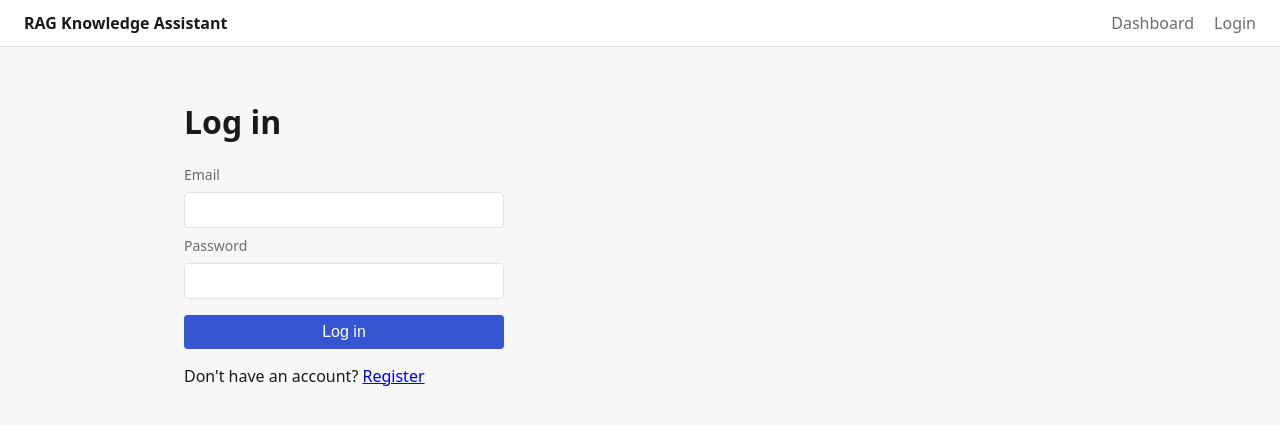
After one commit to Tristan-Bookhans-Git-Repo/RAG-Knowledge-Assistant, a FastAPI app: template app/templates/login.html in a window 1280 px wide. The commit adds this page. Shown: the top 425 px of the page. Run offline with FastAPI, Linux system fonts and the light colour scheme; the template is opened without the code that fills it, so the values that code supplies are empty; parts of the project's set-up code (start-up, migrations or seed data) failed here and were passed over.

Commit message:
US6.2 - Add cookie-based auth, frontend pages, and tests
- Introduce cookie-based authentication and server-rendered frontend routes.
- Add get_current_user_from_cookie and cookie helpers to auth flows so login/refresh set HttpOnly cookies and logout clears them.
- Wire a frontend router that redirects / to /login or /dashboard, and add login/register templates, auth JS, and CSS.
- Update main to include the frontend router and remove the old index template.
- Make RefreshRequest.refresh_token optional and expand integration tests to verify cookie behaviour and new frontend routes.

```diff
--- a/app/main.py
+++ b/app/main.py
@@ -4,8 +4,8 @@ from contextlib import asynccontextmanager
 from pathlib import Path
 
 import httpx
-from fastapi import FastAPI, Request
-from fastapi.responses import HTMLResponse, JSONResponse
+from fastapi import FastAPI
+from fastapi.responses import JSONResponse
 from fastapi.staticfiles import StaticFiles
 from sqlalchemy import text
 
@@ -13,9 +13,9 @@ from app.config import settings
 from app.db.session import engine
 from app.routers.auth import router as auth_router
 from app.routers.documents import router as documents_router
+from app.routers.frontend import router as frontend_router
 from app.routers.query import router as query_router
 from app.services.embeddings import get_embeddings, validate_embedding_dim
-from app.templating import templates
 
 logger = logging.getLogger(__name__)
 
@@ -32,11 +32,7 @@ app.mount("/static", StaticFiles(directory=Path(__file__).parent / "static"), na
 app.include_router(auth_router)
 app.include_router(documents_router)
 app.include_router(query_router)
-
-
-@app.get("/", response_class=HTMLResponse)
-async def index(request: Request) -> HTMLResponse:
-    return templates.TemplateResponse(request, "index.html")
+app.include_router(frontend_router)
 
 
 @app.get("/health")
--- a/app/schemas/auth.py
+++ b/app/schemas/auth.py
@@ -21,7 +21,7 @@ class TokenResponse(BaseModel):
 
 
 class RefreshRequest(BaseModel):
-    refresh_token: str
+    refresh_token: str | None = None
 
 
 class UserResponse(BaseModel):
--- a/app/static/css/style.css
+++ b/app/static/css/style.css
@@ -52,3 +52,39 @@ body {
     margin: 0 auto;
     padding: 2rem 1.5rem;
 }
+
+form {
+    display: flex;
+    flex-direction: column;
+    gap: 0.5rem;
+    max-width: 320px;
+}
+
+form label {
+    font-size: 0.875rem;
+    color: var(--color-muted);
+}
+
+form input {
+    padding: 0.5rem;
+    border: 1px solid var(--color-border);
+    border-radius: 4px;
+    font-size: 1rem;
+}
+
+form button {
+    margin-top: 0.5rem;
+    padding: 0.5rem 1rem;
+    border: none;
+    border-radius: 4px;
+    background: var(--color-accent);
+    color: #fff;
+    font-size: 1rem;
+    cursor: pointer;
+}
+
+.form-error {
+    color: #c62828;
+    font-size: 0.875rem;
+    margin: 0;
+}
--- /dev/null
+++ b/app/static/js/auth.js
@@ -0,0 +1,31 @@
+function attachAuthForm(formId, errorId, url, onSuccessRedirect) {
+    const form = document.getElementById(formId);
+    if (!form) return;
+
+    form.addEventListener("submit", async (event) => {
+        event.preventDefault();
+        const errorEl = document.getElementById(errorId);
+        errorEl.hidden = true;
+
+        const response = await fetch(url, {
+            method: "POST",
+            headers: { "Content-Type": "application/json" },
+            body: JSON.stringify({
+                email: form.elements.email.value,
+                password: form.elements.password.value,
+            }),
+        });
+
+        if (!response.ok) {
+            const body = await response.json().catch(() => ({}));
+            errorEl.textContent = body.detail || "Something went wrong. Please try again.";
+            errorEl.hidden = false;
+            return;
+        }
+
+        window.location.href = onSuccessRedirect;
+    });
+}
+
+attachAuthForm("login-form", "login-error", "/auth/login", "/dashboard");
+attachAuthForm("register-form", "register-error", "/auth/register", "/login");
--- a/app/templates/index.html
+++ /dev/null
@@ -1,6 +0,0 @@
-{% extends "base.html" %}
-
-{% block content %}
-<h1>RAG Knowledge Assistant</h1>
-<p>Upload your documents and ask questions grounded in their content.</p>
-{% endblock %}
--- /dev/null
+++ b/app/templates/login.html
@@ -0,0 +1,29 @@
+{% extends "base.html" %}
+
+{% block title %}Log in — RAG Knowledge Assistant{% endblock %}
+
+{% block content %}
+<h1>Log in</h1>
+<form id="login-form" novalidate>
+    <label for="login-email">Email</label>
+    <input type="email" id="login-email" name="email" required autocomplete="username" />
+
+    <label for="login-password">Password</label>
+    <input
+        type="password"
+        id="login-password"
+        name="password"
+        required
+        autocomplete="current-password"
+    />
+
+    <p id="login-error" class="form-error" hidden></p>
+
+    <button type="submit">Log in</button>
+</form>
+<p>Don't have an account? <a href="/register">Register</a></p>
+{% endblock %}
+
+{% block scripts %}
+<script src="{{ url_for('static', path='js/auth.js') }}"></script>
+{% endblock %}
```
Also changed, not shown: app/dependencies.py (+34 -1 lines), app/routers/auth.py (+47 -14 lines), app/routers/frontend.py (added, +27 -0 lines), app/templates/register.html (added, +29 -0 lines), tests/integration/test_auth_routes.py (+78 -0 lines), tests/integration/test_frontend.py (+56 -8 lines).
